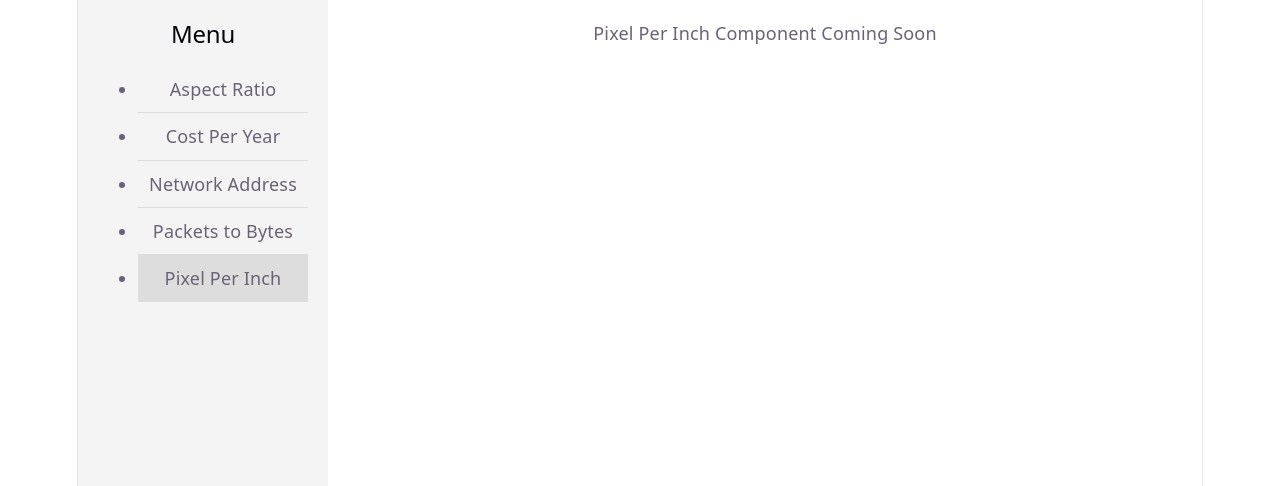
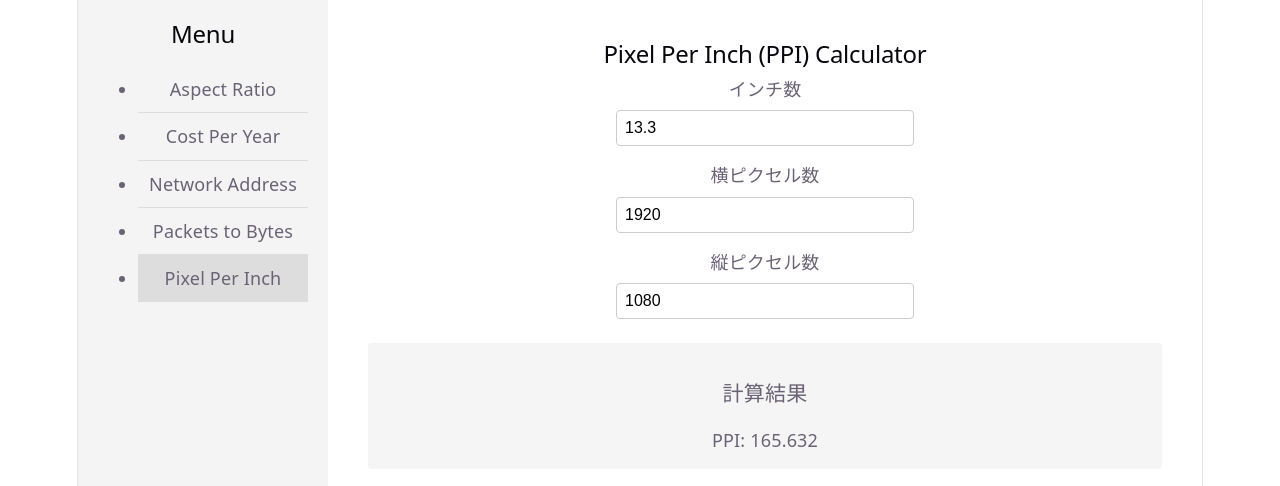
Before and after one commit to altflow/calc-app, a React (Vite) app: page / in a window 1280 px wide. Both pictures are taken after a click on the item "Pixel Per Inch". Shown: the top 486 px of the page. Built offline with nearby package versions, Linux system fonts and the light colour scheme.

Commit message:
Added pixel per inch calculator

```diff
--- a/src/components/Layout/index.tsx
+++ b/src/components/Layout/index.tsx
@@ -3,6 +3,7 @@ import AspectRatio from '../../features/AspectRatio';
 import CostPerYear from '../../features/CostPerYear';
 import NetworkAddress from '../../features/NetworkAddress';
 import PacketsToBytes from '../../features/PacketsToBytes';
+import PixelPerInch from '../../features/PixelPerInch';
 import styles from './Layout.module.css';
 
 type MenuItem = {
@@ -16,7 +17,7 @@ const menuItems: MenuItem[] = [
   { id: 'costPerYear', label: 'Cost Per Year', component: CostPerYear },
   { id: 'networkAddress', label: 'Network Address', component: NetworkAddress },
   { id: 'packetsToBytes', label: 'Packets to Bytes', component: PacketsToBytes },
-  { id: 'pixelPerInch', label: 'Pixel Per Inch', component: () => <div>Pixel Per Inch Component Coming Soon</div> },
+  { id: 'pixelPerInch', label: 'Pixel Per Inch', component: PixelPerInch },
 ];
 
 const Layout: React.FC = () => {
--- /dev/null
+++ b/src/features/PixelPerInch/PixelPerInchInput.tsx
@@ -0,0 +1,38 @@
+import { type ChangeEvent } from 'react'
+
+interface PixelPerInchInputProps {
+  id: string
+  label: string
+  value: string
+  onChange: (event: ChangeEvent<HTMLInputElement>) => void
+  placeholder: string
+}
+
+export const PixelPerInchInput = ({
+  id,
+  label,
+  value,
+  onChange,
+  placeholder,
+}: PixelPerInchInputProps) => (
+  <div style={{ marginBottom: '16px' }}>
+    <label htmlFor={id} style={{ display: 'block', marginBottom: '8px' }}>
+      {label}
+    </label>
+    <input
+      id={id}
+      type="text"
+      value={value}
+      onChange={onChange}
+      placeholder={placeholder}
+      style={{
+        width: '100%',
+        maxWidth: '280px',
+        padding: '8px',
+        borderRadius: '4px',
+        border: '1px solid #ccc',
+        fontSize: '16px',
+      }}
+    />
+  </div>
+)
--- /dev/null
+++ b/src/features/PixelPerInch/calc.ts
@@ -0,0 +1,5 @@
+export function calculatePixelPerInch(inches: number, pxWidth: number, pxHeight: number): number {
+  const diagonalPixels = Math.sqrt(pxWidth * pxWidth + pxHeight * pxHeight)
+  const ppi = diagonalPixels / inches
+  return Number(ppi.toFixed(3))
+}
--- /dev/null
+++ b/src/features/PixelPerInch/index.tsx
@@ -0,0 +1,66 @@
+import { useMemo, useState } from 'react'
+import { calculatePixelPerInch } from './calc'
+import { PixelPerInchInput } from './PixelPerInchInput'
+
+const PixelPerInch = () => {
+  const [inches, setInches] = useState('13.3')
+  const [pxWidth, setPxWidth] = useState('1920')
+  const [pxHeight, setPxHeight] = useState('1080')
+
+  const ppi = useMemo(() => {
+    const parsedInches = Number(inches)
+    const parsedWidth = Number(pxWidth)
+    const parsedHeight = Number(pxHeight)
+
+    if (
+      !Number.isFinite(parsedInches) || parsedInches <= 0 ||
+      !Number.isFinite(parsedWidth) || parsedWidth <= 0 ||
+      !Number.isFinite(parsedHeight) || parsedHeight <= 0
+    ) {
+      return null
+    }
+
+    return calculatePixelPerInch(parsedInches, parsedWidth, parsedHeight)
+  }, [inches, pxWidth, pxHeight])
+
+  return (
+    <div style={{ padding: '20px' }}>
+      <h2>Pixel Per Inch (PPI) Calculator</h2>
+
+      <PixelPerInchInput
+        id="inches"
+        label="インチ数"
+        value={inches}
+        onChange={(event) => setInches(event.target.value)}
+        placeholder="例: 13.3"
+      />
+      <PixelPerInchInput
+        id="pxWidth"
+        label="横ピクセル数"
+        value={pxWidth}
+        onChange={(event) => setPxWidth(event.target.value)}
+        placeholder="例: 1920"
+      />
+      <PixelPerInchInput
+        id="pxHeight"
+        label="縦ピクセル数"
+        value={pxHeight}
+        onChange={(event) => setPxHeight(event.target.value)}
+        placeholder="例: 1080"
+      />
+
+      {ppi !== null ? (
+        <div style={{ marginTop: '24px', padding: '16px', backgroundColor: '#f5f5f5', borderRadius: '4px' }}>
+          <h3>計算結果</h3>
+          <p>PPI: {ppi.toFixed(3)}</p>
+        </div>
+      ) : (
+        <p style={{ marginTop: '24px', color: '#b00020' }}>
+          有効な数値をすべて入力してください。
+        </p>
+      )}
+    </div>
+  )
+}
+
+export default PixelPerInch
```
Also changed, not shown: 1 other file (tests, documents, lock files or other folders).
